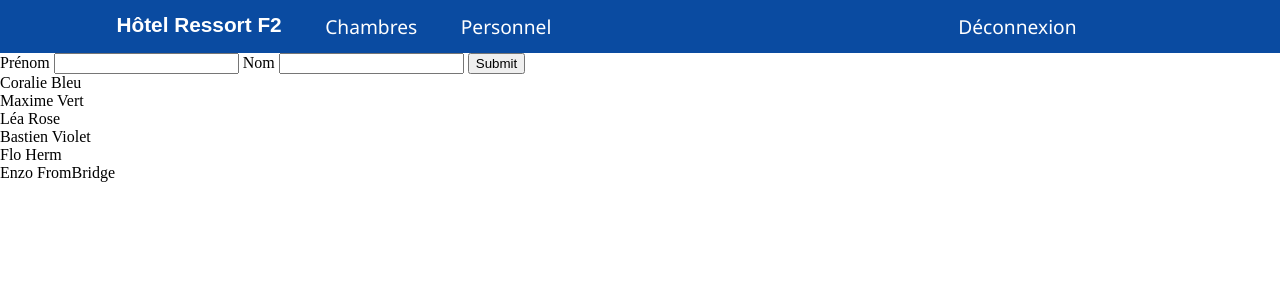
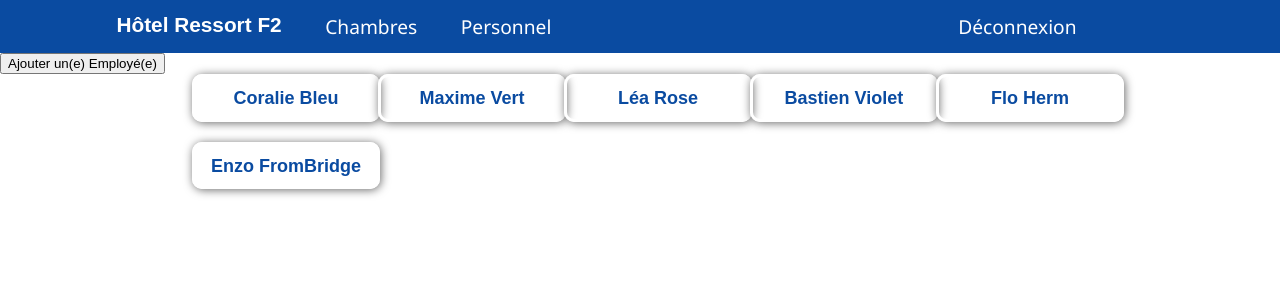
Before and after one commit to Opalie/Hotel-Resort, a PHP site: page /personnel.php in a window 1280 px wide. Shown: the top 300 px of the page. Run offline with PHP 8.4, Linux system fonts and the light colour scheme; data comes from the database, SQL or seed files in the repository.

Commit message:
Add files via upload

```diff
--- a/Hotel-Resort-main/index.php
+++ b/Hotel-Resort-main/index.php
@@ -1,12 +1,11 @@
 <html lang="fr">
 <head>
     <meta charset="UTF-8">
-    <link rel="stylesheet" href="style/css-login.css">
     <meta name="viewport" content="width=device-width, initial-scale=1.0">
     <title>Hotel F2</title>
 </head>
 <body>
-<div class="coolheight">
+
 <div class="container-login">
     <form action="includes/login.inc.php" method="post">
         <label for="login">Login</label>
@@ -16,6 +15,6 @@
         <input type="submit" name="submit">
     </form>
 </div>
-</div>
+
 </body>
 </html>
--- a/Hotel-Resort-main/personnel.php
+++ b/Hotel-Resort-main/personnel.php
@@ -6,24 +6,23 @@
     <meta charset="UTF-8">
     <meta name="viewport" content="width=device-width, initial-scale=1.0">
     <link rel="stylesheet" href="style/css-manager.css">
+    <link rel="stylesheet" href="style/css-employe.css">
 
     <title>Hotel F2</title>
 </head>
 <body>
-    <form action="includes/createEmploye.inc.php" method="POST">
-        <label for="prenom">Prénom</label>
-        <input type="text" name="prenom">
-        <label for="nom">Nom</label>
-        <input type="text" name ="nom">
-        <input type="submit" name="submit">
+    <form action="addEmploye.php">
+        <button type="submit">Ajouter un(e) Employé(e)</button>
     </form>
+
+<div class="affichageEmploye">
 <?php
 require_once 'includes/dbh.inc.php';
 require_once 'includes/functions.inc.php';
 
 //===============GET EMPLOYEES===========================
 
-$sql = "SELECT nom, prenom FROM employe";
+$sql = "SELECT nom, prenom, id FROM employe";
 $stmt = mysqli_stmt_init($conn);
 
 if  (!mysqli_stmt_prepare($stmt, $sql)){
@@ -40,5 +39,6 @@ foreach ($rows as $row) {
     echo ("<div class='employe'> {$row[1]} {$row[0]} </div>" );
 }
 ?>
+</div>
 </body>
 </html>
```
Also changed, not shown: Hotel-Resort-main/addEmploye.php (added, +20 -0 lines), Hotel-Resort-main/README.md (added).
